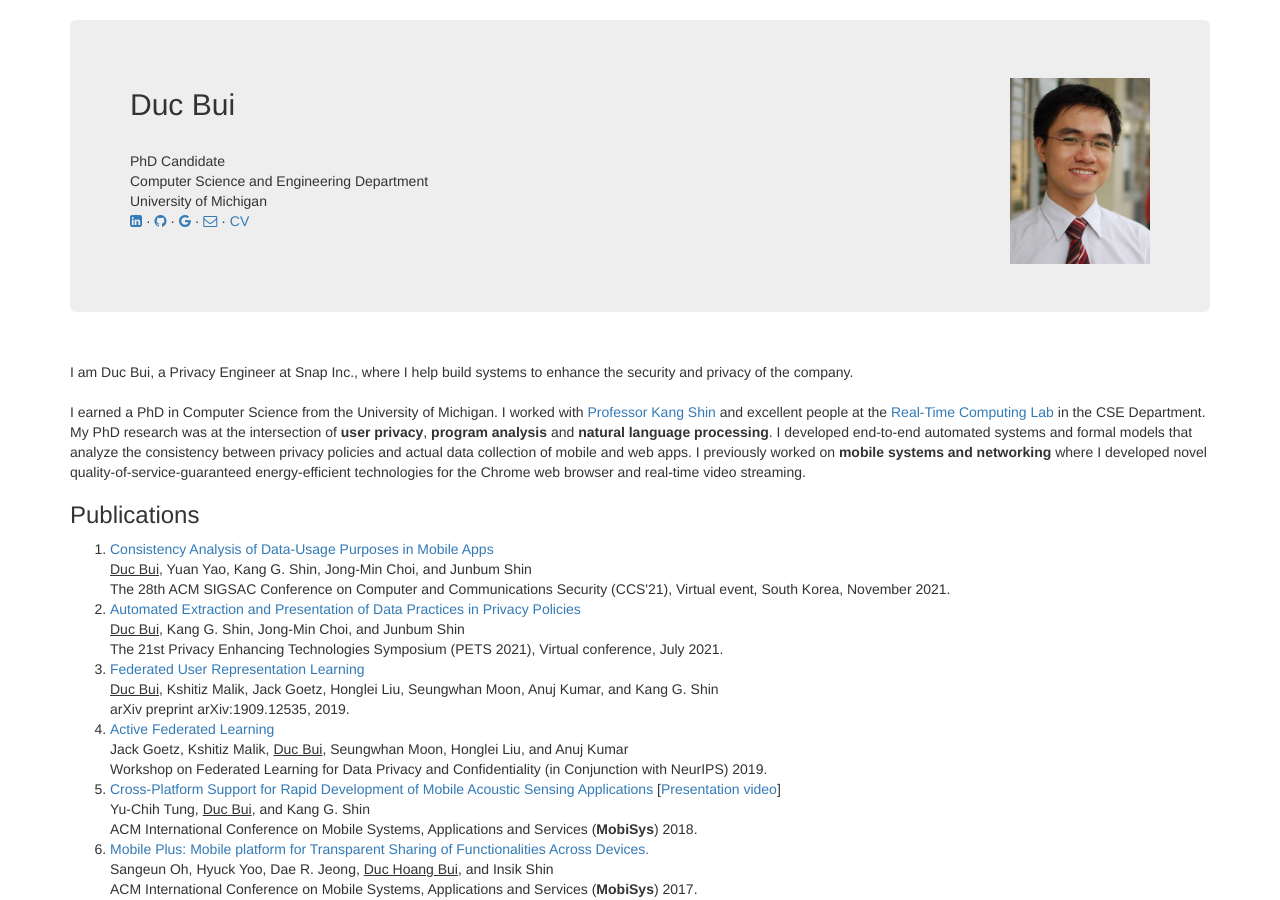
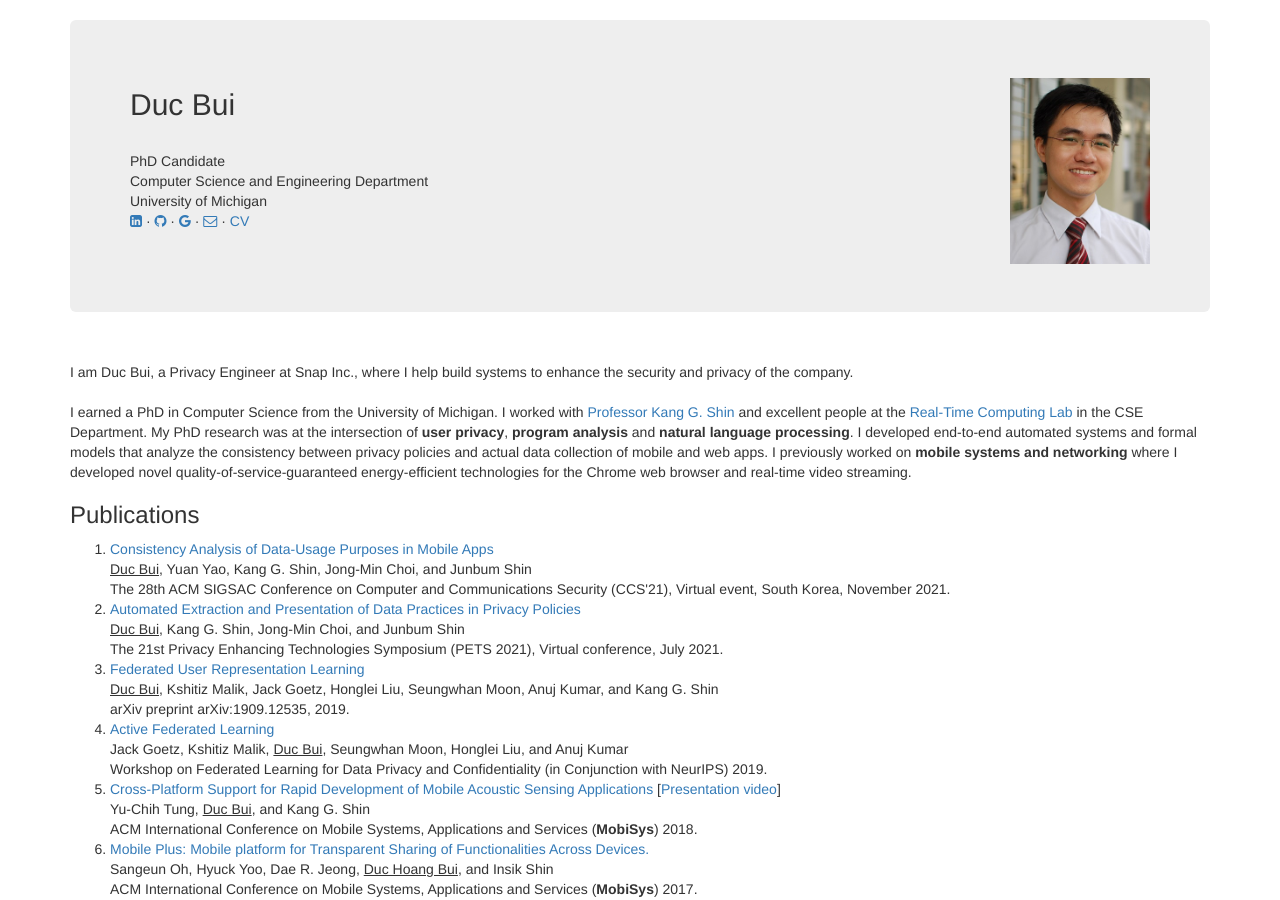
Before and after one commit to ducalpha/ducalpha.github.io, a Jekyll site: the page index.html, which Jekyll copies as it is, in a window 1280 px wide and 900 px high. Built offline with Jekyll 4.4.1, drawn with Linux system fonts in a browser that asks for light colours; nearby versions of some CDN libraries.

```diff
--- a/index.html
+++ b/index.html
@@ -47,7 +47,7 @@
                     <br>
                     <br>
                     <p>
-                    I earned a PhD in Computer Science from the University of Michigan. I worked with <a href="https://web.eecs.umich.edu/~kgshin/">Professor Kang Shin</a>
+                    I earned a PhD in Computer Science from the University of Michigan. I worked with <a href="https://web.eecs.umich.edu/~kgshin/">Professor Kang G. Shin</a>
                     and excellent people at the <a href="https://rtcl.eecs.umich.edu">Real-Time Computing Lab</a>
                     in the CSE Department.
                     My PhD research was at the intersection of <b>user privacy</b>, <b>program analysis</b> and <b>natural language processing</b>.
```
